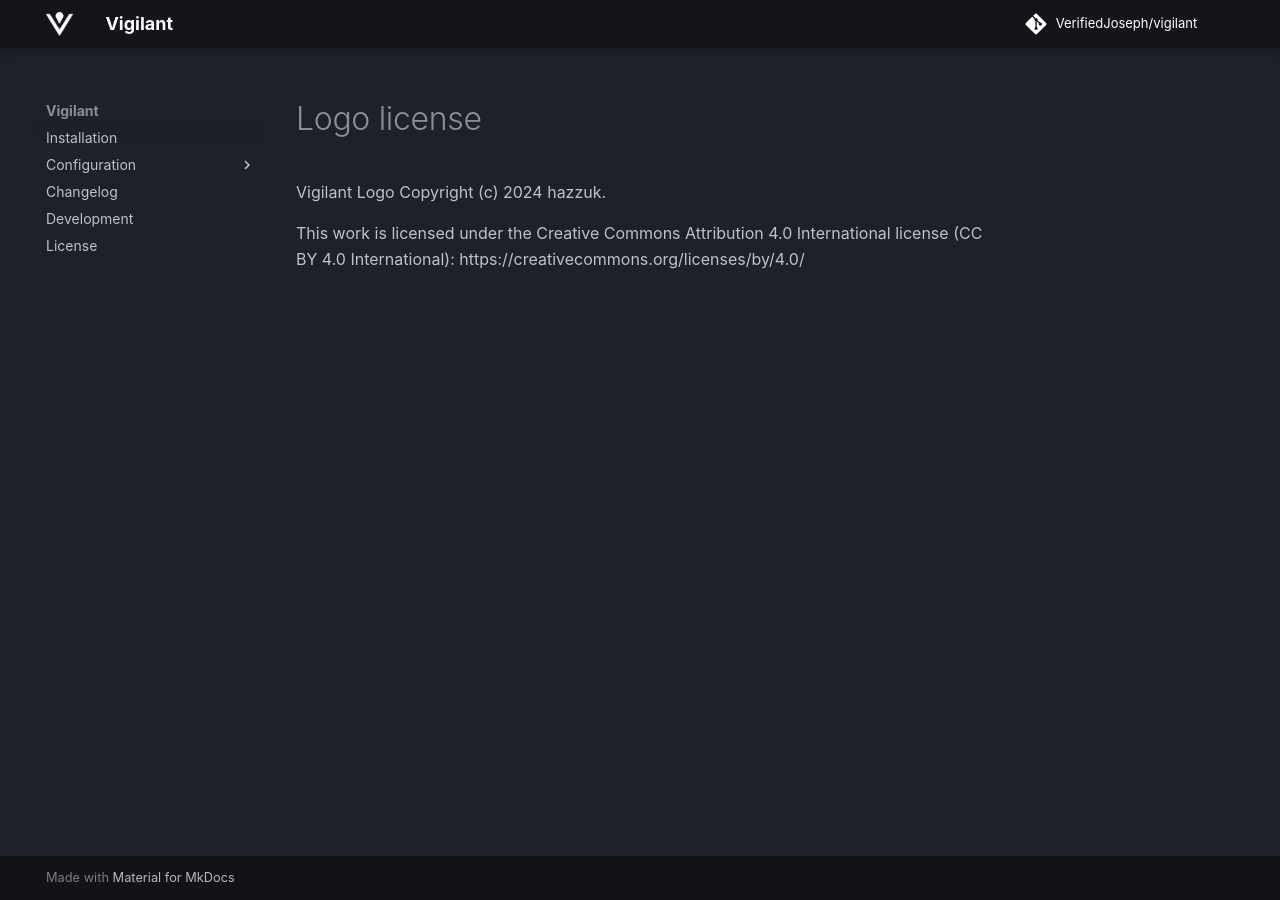
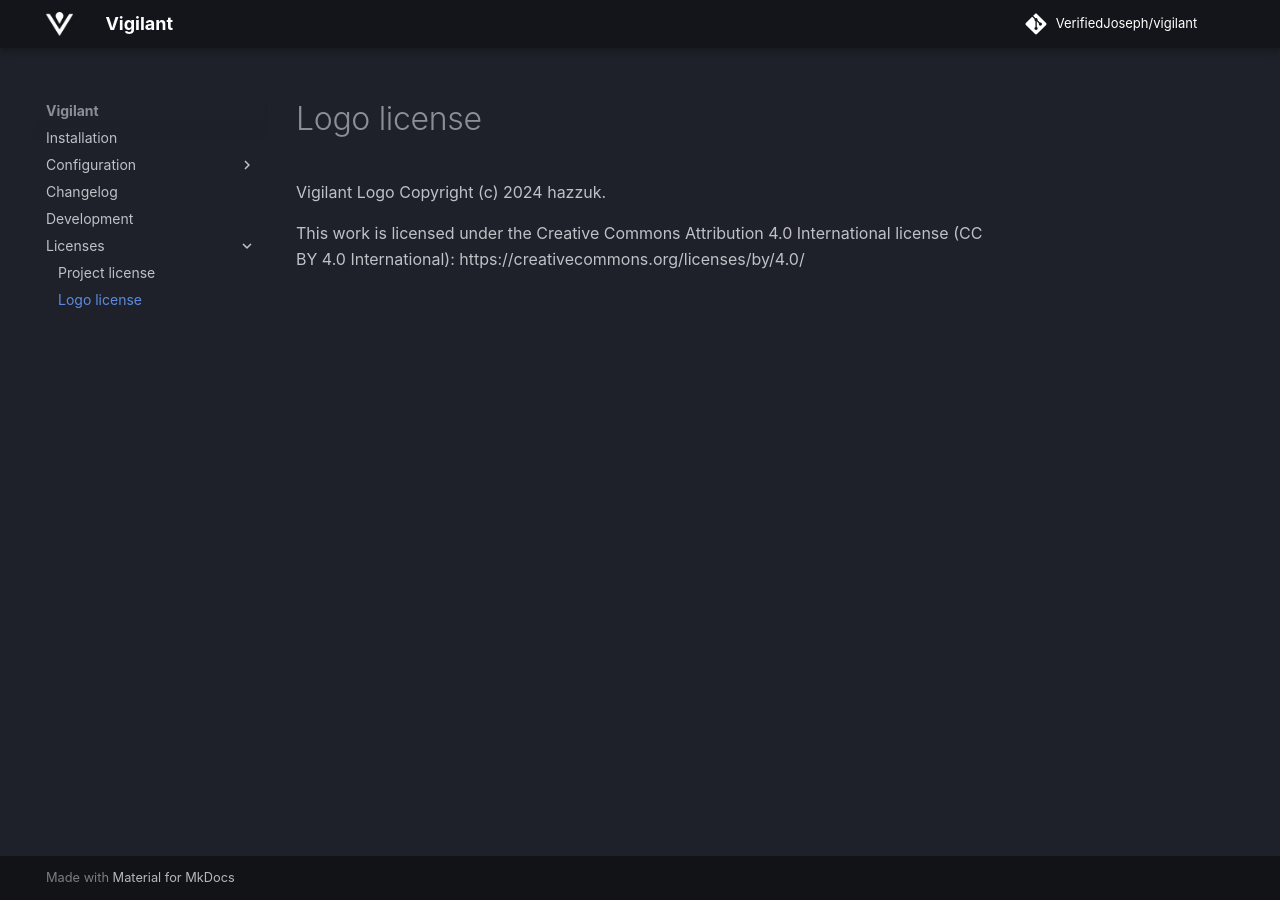
Before and after one commit to VerifiedJoseph/vigilant, an MkDocs documentation site: the page built from docs/logo_license.md, in a window 1280 px wide. Built offline with MkDocs 1.6.1 and Material for MkDocs 9.7.7, drawn with Linux system fonts in a browser that asks for light colours; plug-ins that fetch from the network failed and are left out; comment, search, counter and statistics services are not loaded.

Commit message:
Add licenses section to nav

```diff
--- a/mkdocs.yml
+++ b/mkdocs.yml
@@ -23,7 +23,9 @@ nav:
       - "Feeds File": feeds.md
   - "Changelog": changelog.md
   - "Development": development.md
-  - "License": license.md
+  - "Licenses":
+      - "Project license": license.md
+      - "Logo license": logo_license.md
 
 markdown_extensions:
   - pymdownx.snippets
```
